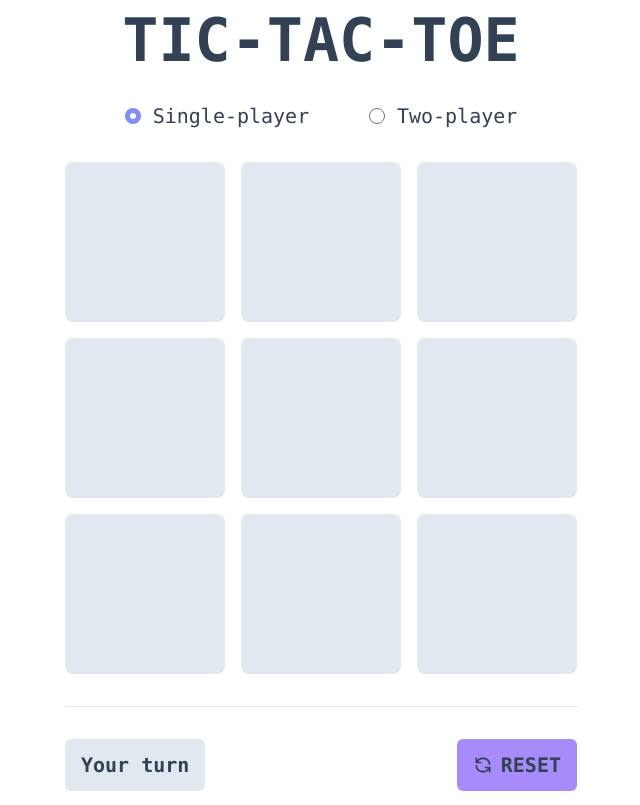
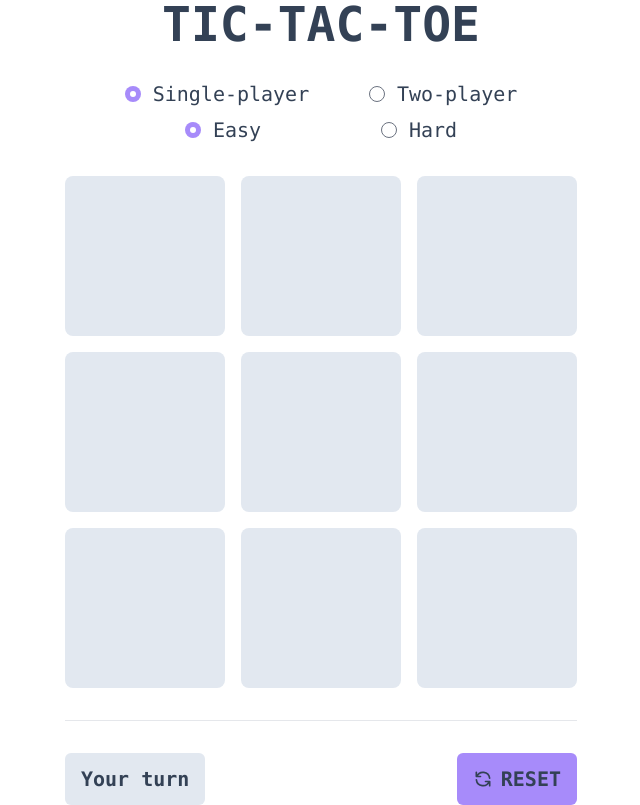
Before and after one commit to Randell-janus/tic-tac-toe, a React (Create React App) app: page / in a window 1280 px wide. Shown: the whole page, without its empty margins (319-959 px from the left). Built offline with nearby package versions, Linux system fonts and the light colour scheme.

Commit message:
add difficulty levels

```diff
--- a/src/App.tsx
+++ b/src/App.tsx
@@ -6,6 +6,7 @@ import RadioButton from "./components/RadioButton";
 const App = () => {
   const [squares, setSquares] = useState<string[] | []>(Array(9).fill(null));
   const [gameMode, setGameMode] = useState<string>("1");
+  const [difficulty, setDifficulty] = useState<string>("easy");
 
   const [isXTurn, setIsXTurn] = useState<boolean>(true);
   const [animation, setAnimation] = useState<number>(0);
@@ -92,7 +93,7 @@ const App = () => {
     if (gameMode === "2") {
       status = "Player: " + (isXTurn ? "X" : "O");
     } else if (gameMode === "1") {
-      status = `${isPlayerTurn ? "Your turn" : "Thinking..."}`;
+      status = `${isPlayerTurn ? "Your turn" : "..."}`;
     }
   }
 
@@ -126,7 +127,11 @@ const App = () => {
     setGameMode(e.target.value);
   };
 
-  useEffect(() => {
+  const handleDifficulty = (e: React.ChangeEvent<HTMLInputElement>): void => {
+    handleRestart();
+    setDifficulty(e.target.value);
+  };
+
   const emptyIndexes = squares
     .map((square, index) => (square === null ? index : null))
     .filter((val) => val !== null);
@@ -137,28 +142,32 @@ const App = () => {
     .map((square, index) => (square === null ? index : null))
     .filter((val) => val === 1 || val === 3 || val === 5 || val === 7);
 
+  const randomCornerIndex =
+    cornerIndexes[Math.floor(Math.random() * cornerIndexes.length)];
+  const randomCrossIndex =
+    crossIndexes[Math.floor(Math.random() * crossIndexes.length)];
+  const someCornerIndexesMarked = cornerIndexes.some((i) => i !== null);
+  const fullLines = linesThatAre("X", "X", "O");
+
+  useEffect(() => {
     if (isComputerTurn) {
-      // Priority: computer marks middle tile if first player turn is corner
-      if (
-        squares[4] === null &&
-        !squares[1] &&
-        !squares[3] &&
-        !squares[5] &&
-        !squares[7]
-      ) {
+      // Priority: computer marks middle tile if vacant
+      if (difficulty === "hard") {
+        if (!squares[4]) {
           putComputerAtSquare(4);
           return;
         }
-      // Priority: computer only marks corners if first player turn was middle tile
-      const randomCornerIndex =
-        cornerIndexes[Math.floor(Math.random() * cornerIndexes.length)];
+      }
+      // computer marks corners if first player turn was middle tile, avoids y-form
+      if (difficulty === "hard") {
         if (squares[4] && emptyIndexes.length === 8) {
-        if (!winningPattern && !isBoardFull)
+          if (!winningPattern && !isBoardFull) {
             putComputerAtSquare(randomCornerIndex);
             return;
           }
-
-      // Priority: win game
+        }
+      }
+      // win game
       const winningLines = linesThatAre("O", "O", null);
       if (winningLines.length > 0) {
         const winningIndex = winningLines[0].filter(
@@ -167,7 +176,7 @@ const App = () => {
         if (!winningPattern && !isBoardFull) putComputerAtSquare(winningIndex);
         return;
       }
-      // Priority: block opponent
+      // block opponent
       const linesToBlock = linesThatAre("X", "X", null);
       if (linesToBlock.length > 0) {
         const blockIndex = linesToBlock[0].filter(
@@ -176,14 +185,38 @@ const App = () => {
         if (!winningPattern && !isBoardFull) putComputerAtSquare(blockIndex);
         return;
       }
-      // Priority: if first player turn are corners and second player turn are crosses, computer marks corners
-      const someCornerIndexesMarked = cornerIndexes.some((i) => i !== null);
-      const someCrossIndexesMarked = crossIndexes.some((i) => i !== null);
-      if (someCornerIndexesMarked && someCrossIndexesMarked) {
+      // Avoids s-form
+      if (difficulty === "hard") {
+        const freeLines = linesThatAre(null, null, null);
+        if (someCornerIndexesMarked) {
+          if (freeLines.length > 0) {
             if (!winningPattern && !isBoardFull)
+              putComputerAtSquare(
+                freeLines[0].filter((index) => squares[index] === null)[1]
+              );
+            return;
+          }
+        }
+      }
+      // Avoids big triangle player move
+      if (difficulty === "hard") {
+        if (fullLines.length > 0 && squares[4] === "O") {
+          if (!winningPattern && !isBoardFull) {
+            putComputerAtSquare(randomCrossIndex);
+            return;
+          }
+        }
+      }
+      // Avoids small triangle player move
+      if (difficulty === "hard") {
+        if (fullLines.length > 0) {
+          if (!winningPattern && !isBoardFull) {
             putComputerAtSquare(randomCornerIndex);
             return;
           }
+        }
+      }
+
       // Priority: prioritize turns that can lead closer to winning
       const linesToContinue = linesThatAre("O", null, null);
       if (linesToContinue.length > 0) {
@@ -192,7 +225,6 @@ const App = () => {
             linesToContinue[0].filter((index) => squares[index] === null)[0]
           );
         }
-
         return;
       }
       // randomize computer turn if priority moves are not applicable
@@ -206,10 +238,39 @@ const App = () => {
     <div className="min-h-screen flex flex-col items-center justify-center px-4">
       <div className="space-y-4 sm:space-y-8">
         <h1 className="font-bold text-center">TIC-TAC-TOE</h1>
+        <div className="space-y-2">
           <div onChange={handleGameMode} className="flex justify-evenly">
-          <RadioButton label="Single-player" value={"1"} gameMode={gameMode} />
-          <RadioButton label="Two-player" value={"2"} gameMode={gameMode} />
+            <RadioButton
+              label="Single-player"
+              value={"1"}
+              defaultChecked={gameMode}
+              name="mode"
+            />
+            <RadioButton
+              label="Two-player"
+              value={"2"}
+              defaultChecked={gameMode}
+              name="mode"
+            />
           </div>
+          {gameMode === "1" && (
+            <div onChange={handleDifficulty} className="flex justify-evenly">
+              <RadioButton
+                label="Easy"
+                value={"easy"}
+                defaultChecked={difficulty}
+                name="difficulty"
+              />
+              <RadioButton
+                label="Hard"
+                value={"hard"}
+                defaultChecked={difficulty}
+                name="difficulty"
+              />
+            </div>
+          )}
+        </div>
+
         <div className="grid grid-cols-3 gap-2 sm:gap-4">
           {squares.map((value, i) => (
             <Square
--- a/src/components/RadioButton.tsx
+++ b/src/components/RadioButton.tsx
@@ -1,18 +1,19 @@
 interface Props {
   value: string;
   label: string;
-  gameMode: string;
+  defaultChecked: string;
+  name: string;
 }
 
-const RadioButton = ({ value, label, gameMode }: Props) => {
+const RadioButton = ({ value, label, defaultChecked, name }: Props) => {
   return (
     <label className="cursor-pointer flex items-center">
       <input
         type="radio"
-        className="mr-2 sm:mr-3 cursor-pointer text-indigo-400 focus:ring-0"
+        className="mr-2 sm:mr-3 cursor-pointer text-violet-400 focus:ring-0"
         value={value}
-        name="mode"
-        defaultChecked={gameMode === value}
+        name={name}
+        defaultChecked={defaultChecked === value}
       />
       {label}
     </label>
--- a/src/index.css
+++ b/src/index.css
@@ -10,7 +10,7 @@
   }
 
   h1 {
-    @apply text-3xl sm:text-6xl;
+    @apply text-2xl sm:text-5xl;
   }
 }
 
```
Lines whose indentation alone changed are shown as unchanged.
